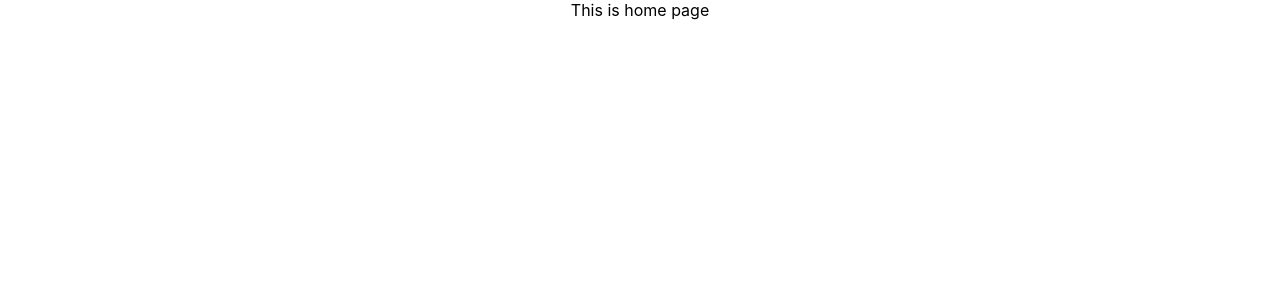
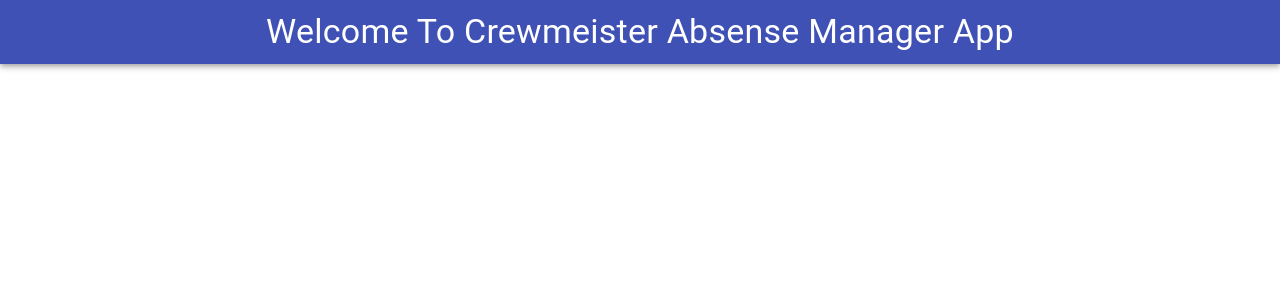
Before and after one commit to MalekMK/Creiwmeister-Coding-Challenge, a React (Create React App) app: page / in a window 1280 px wide. Shown: the top 300 px of the page. Built offline with nearby package versions, Linux system fonts and the light colour scheme.

Commit message:
adding the Header component

```diff
--- /dev/null
+++ b/src/Components/Header.js
@@ -0,0 +1,21 @@
+import React from "react";
+import AppBar from "@material-ui/core/AppBar";
+import Toolbar from "@material-ui/core/Toolbar";
+import Typography from "@material-ui/core/Typography";
+import { Container } from "@material-ui/core";
+
+export default class Header extends React.Component {
+  render() {
+    return (
+      <AppBar position="static">
+        <Toolbar variant="regular">
+          <Container>
+            <Typography variant="h4" color="inherit">
+              Welcome To Crewmeister Absense Manager App
+            </Typography>
+          </Container>
+        </Toolbar>
+      </AppBar>
+    );
+  }
+}
--- a/src/Components/HomePage.js
+++ b/src/Components/HomePage.js
@@ -1,11 +1,11 @@
 import React from "react";
-
+import Header from "./Header";
 
 export default class HompePage extends React.Component {
   render() {
     return (
       <div>
-        This is home page
+        <Header />
       </div>
     );
   }
```
